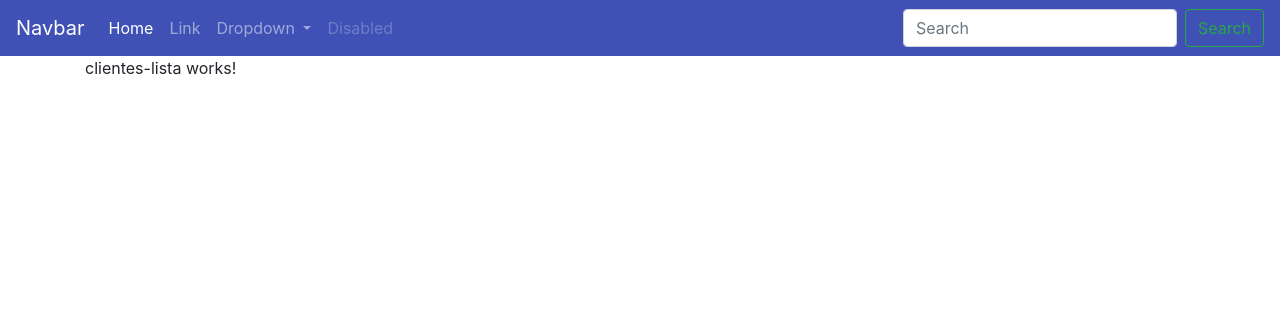
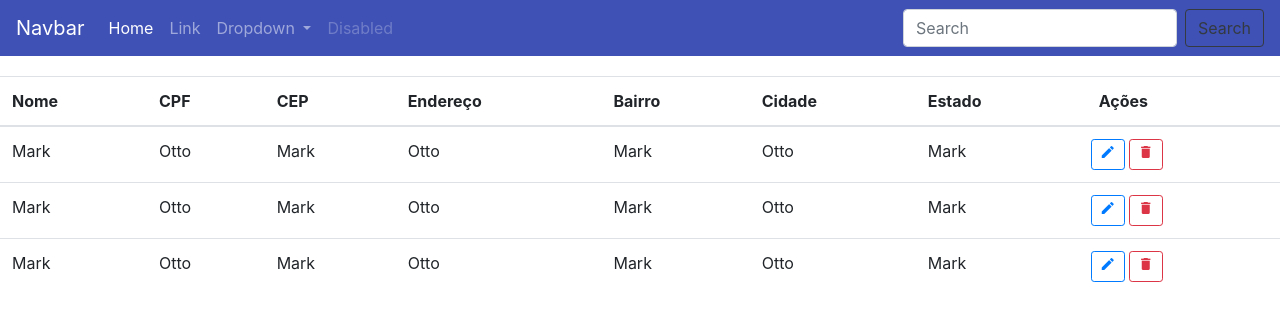
Before and after one commit to cassiorangel/BTG---Teste, an Angular app: page /lista-cliente in a window 1280 px wide. Shown: the top 320 px of the page. Built offline with nearby package versions, Linux system fonts and the light colour scheme.

Commit message:
Designer tabela

```diff
--- a/src/app/app.component.html
+++ b/src/app/app.component.html
@@ -29,11 +29,11 @@
     </ul>
     <form class="form-inline my-2 my-lg-0">
       <input class="form-control mr-sm-2" type="search" placeholder="Search" aria-label="Search">
-      <button class="btn btn-outline-success my-2 my-sm-0" type="submit">Search</button>
+      <button class="btn btn-outline-dark my-2 my-sm-0" type="submit">Search</button>
     </form>
   </div>
 </nav>
-<div class="container">
+<div class="container-fluid">
   <router-outlet></router-outlet>
 
 </div>
--- a/src/app/app.module.ts
+++ b/src/app/app.module.ts
@@ -1,5 +1,6 @@
 import { BrowserModule } from '@angular/platform-browser';
 import { NgModule } from '@angular/core';
+import { HttpClientModule } from '@angular/common/http';
 
 import { AppRoutingModule } from './app-routing.module';
 import { AppComponent } from './app.component';
@@ -10,6 +11,7 @@ import { AppComponent } from './app.component';
   ],
   imports: [
     BrowserModule,
+    HttpClientModule,
     AppRoutingModule
   ],
   providers: [],
--- a/src/app/clientes/clientes-lista/clientes-lista.component.html
+++ b/src/app/clientes/clientes-lista/clientes-lista.component.html
@@ -1 +1,71 @@
-<p>clientes-lista works!</p>
+<div class="row" style="margin-top: 20px;">
+    <table class="table">
+        <thead>
+          <tr>
+            <th scope="col">Nome</th>
+            <th scope="col">CPF</th>
+            <th scope="col">CEP</th>
+            <th scope="col">Endereço</th>
+            <th scope="col">Bairro</th>
+            <th scope="col">Cidade</th>
+            <th scope="col">Estado</th>
+            <th scope="col" style="padding-left: 20px;">Ações</th>
+          </tr>
+        </thead>
+        <tbody>
+          <tr>
+
+            <td>Mark</td>
+            <td>Otto</td>
+            <td>Mark</td>
+            <td>Otto</td>
+            <td>Mark</td>
+            <td>Otto</td>
+            <td>Mark</td>
+
+            <td>
+                <button class="btn btn-sm btn-outline-primary">
+                    <i class="material-icons" style="font-size:16px;">mode_edit</i>
+                </button>
+                <button class="btn btn-sm btn-outline-danger" style="margin-left: 4px;">
+                    <i class="material-icons" style="font-size:16px;">delete</i>
+                </button>
+            </td>
+          </tr>
+          <tr>
+            <td>Mark</td>
+            <td>Otto</td>
+            <td>Mark</td>
+            <td>Otto</td>
+            <td>Mark</td>
+            <td>Otto</td>
+            <td>Mark</td>
+            <td>
+                <button class="btn btn-sm btn-outline-primary">
+                    <i class="material-icons" style="font-size:16px;">mode_edit</i>
+                </button>
+                <button class="btn btn-sm btn-outline-danger" style="margin-left: 4px;">
+                    <i class="material-icons" style="font-size:16px;">delete</i>
+                </button>
+            </td>
+          </tr>
+          <tr>
+            <td>Mark</td>
+            <td>Otto</td>
+            <td>Mark</td>
+            <td>Otto</td>
+            <td>Mark</td>
+            <td>Otto</td>
+            <td>Mark</td>
+            <td>
+                <button class="btn btn-sm btn-outline-primary">
+                    <i class="material-icons" style="font-size:16px;">mode_edit</i>
+                </button>
+                <button class="btn btn-sm btn-outline-danger" style="margin-left: 4px;">
+                    <i class="material-icons" style="font-size:16px;">delete</i>
+                </button>
+            </td>
+          </tr>
+        </tbody>
+      </table>
+</div>
--- a/src/index.html
+++ b/src/index.html
@@ -6,8 +6,12 @@
   <base href="/">
   <meta name="viewport" content="width=device-width, initial-scale=1">
   <link rel="icon" type="image/x-icon" href="favicon.ico">
+  <link href="https://fonts.googleapis.com/icon?family=Material+Icons" rel="stylesheet">
 </head>
 <body>
   <app-root></app-root>
+  <script src="https://code.jquery.com/jquery-3.5.1.slim.min.js" integrity="sha384-DfXdz2htPH0lsSSs5nCTpuj/zy4C+OGpamoFVy38MVBnE+IbbVYUew+OrCXaRkfj" crossorigin="anonymous"></script>
+<script src="https://cdn.jsdelivr.net/npm/popper.js@1.16.0/dist/umd/popper.min.js" integrity="sha384-Q6E9RHvbIyZFJoft+2mJbHaEWldlvI9IOYy5n3zV9zzTtmI3UksdQRVvoxMfooAo" crossorigin="anonymous"></script>
+<script src="https://stackpath.bootstrapcdn.com/bootstrap/4.5.0/js/bootstrap.min.js" integrity="sha384-OgVRvuATP1z7JjHLkuOU7Xw704+h835Lr+6QL9UvYjZE3Ipu6Tp75j7Bh/kR0JKI" crossorigin="anonymous"></script>
 </body>
 </html>
```
Also changed, not shown: src/app/clientes/cliente.service.ts (added, +9 -0 lines), 1 other file (tests, documents, lock files or other folders).
